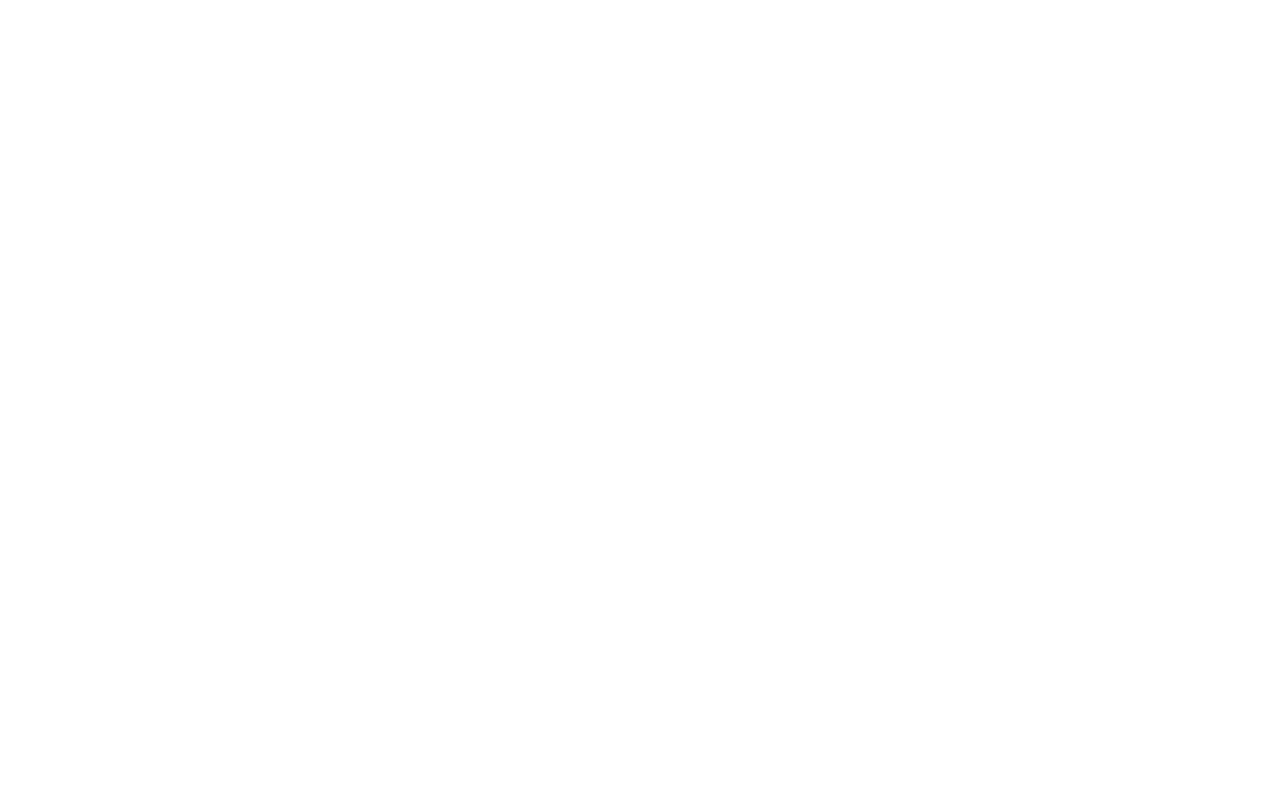
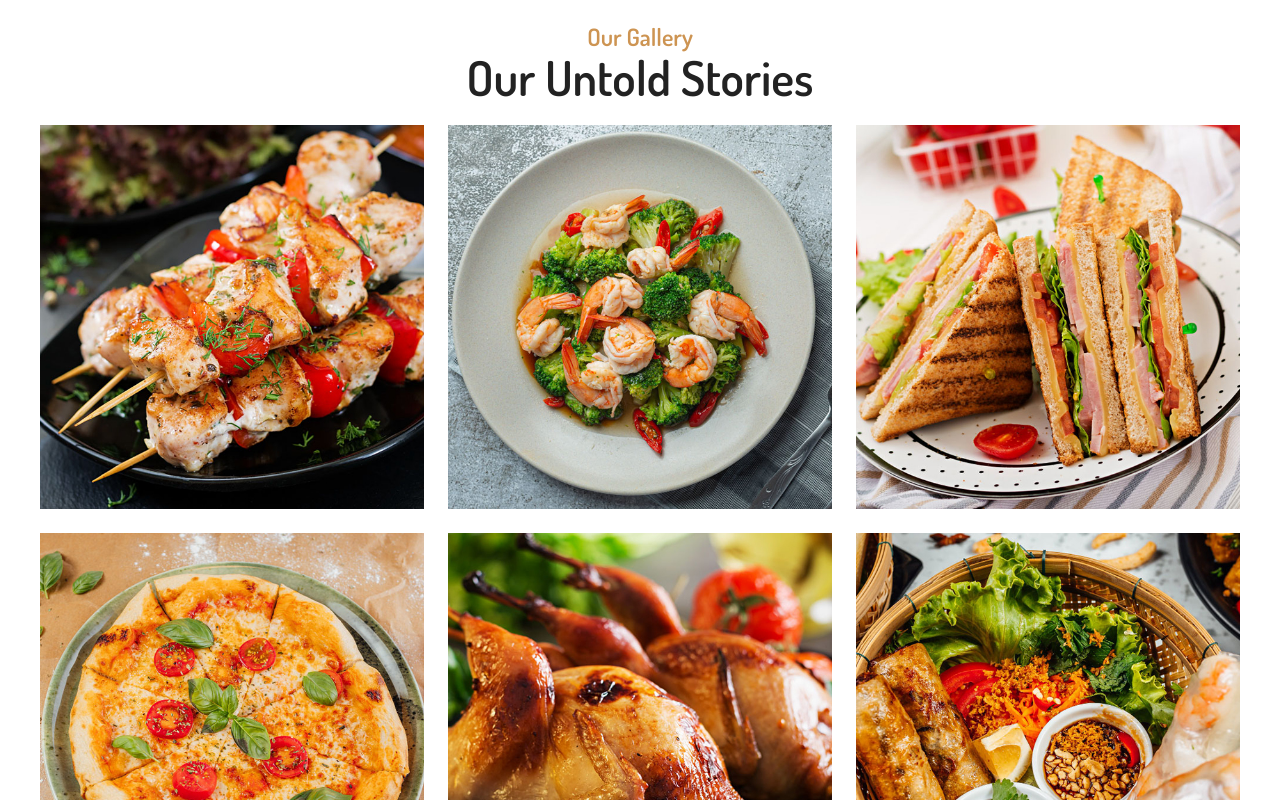
Before and after one commit to MatheusCaires04/food-website, a React (Vite) app: page / in a window 1280 px wide. Shown: the part 2000-2800 px from the top of the page. Before the commit the page ends 1905 px from the top, so only its background shows below. Built offline with nearby package versions, Linux system fonts and the light colour scheme.

Commit message:
Projeto em andamento

```diff
--- a/package.json
+++ b/package.json
@@ -14,6 +14,7 @@
     "react": "^18.2.0",
     "react-dom": "^18.2.0",
     "react-icons": "^4.6.0",
+    "react-lightgallery": "^0.9.0",
     "swiper": "^8.4.4",
     "tailwindcss": "^3.2.2"
   },
--- a/src/App.jsx
+++ b/src/App.jsx
@@ -1,5 +1,6 @@
 import About from "./components/About";
 import Food from "./components/Food";
+import GalleryFood from "./components/GalleryFood";
 import Header from "./components/Header";
 import Hero from "./components/Hero";
 
@@ -10,6 +11,7 @@
       <Hero />
       <About />
       <Food />
+      <GalleryFood />
     </>
   );
 }
--- a/src/components/CardFood.jsx
+++ b/src/components/CardFood.jsx
@@ -3,7 +3,7 @@
 const CardFood = (props) => {
   return (
     <div className="flex flex-col items-center">
-      <img src={props.imageFood} alt="" className="w-[30%] md:w-[40%]" />
+      <img src={props.imageFood} alt="" className="w-[50%] md:w-[60%]" />
       <strong className="text-2xl mt-6 mb-3">{props.nameFood}</strong>
       <span className="text-xl text-peru">{props.priceFood}</span>
     </div>
--- /dev/null
+++ b/src/components/CardGalleryFood.jsx
@@ -0,0 +1,18 @@
+import React from "react";
+
+import { MdAdd } from "react-icons/md";
+
+const CardGalleryFood = (props) => {
+  return (
+    <a href={props.urlGalleryImage} className="relative hover__gallery">
+      <div className=" bg-peru">
+        <img src={props.imageGallery} alt="/" />
+        <div className="absolute top-0 left-0 h-full w-full flex items-center justify-center bg-black/80 text-white text-7xl opacity-0 duration-200">
+          <MdAdd />
+        </div>
+      </div>
+    </a>
+  );
+};
+
+export default CardGalleryFood;
--- a/src/components/Food.jsx
+++ b/src/components/Food.jsx
@@ -2,21 +2,21 @@
 import { Swiper, SwiperSlide } from "swiper/react";
 import { Pagination, Navigation } from "swiper";
 
+import CardFood from "./CardFood";
 import { food } from "./ListFood";
+import Title from "./Title";
+import Subtitle from "./Subtitle";
 
 import "swiper/css";
 import "swiper/css/pagination";
 import "swiper/css/navigation";
-import CardFood from "./CardFood";
 
 const Food = () => {
   return (
     <div className="w-full px-8 py-10 bg-light-bg">
       <div className="max-w-[1200px] mx-auto text-center">
-        <h3 className="text-peru text-2xl font-semibold">Popular Dishes</h3>
-        <h1 className="text-black text-5xl font-semibold">
-          Our Delicious Food
-        </h1>
+        <Subtitle text="Popular Dishes" />
+        <Title text="Our Delicious Food" />
         <Swiper
           breakpoints={{
             0: {
--- /dev/null
+++ b/src/components/GalleryFood.jsx
@@ -0,0 +1,35 @@
+import React from "react";
+import Subtitle from "./Subtitle";
+import Title from "./Title";
+// import LightGallery from "lightgallery/react";
+
+import { ListGalleryFood } from "./ListGalleryFood";
+import CardGalleryFood from "./CardGalleryFood";
+
+// import "lightgallery/css/lightgallery.css";
+// import "lightgallery/css/lg-zoom.css";
+// import "lightgallery/css/lg-thumbnail.css";
+
+const GalleryFood = () => {
+  return (
+    <div className="w-full px-8 py-10">
+      <div className="max-w-[1200px] mx-auto text-center">
+        <Subtitle text="Our Gallery" />
+        <Title text="Our Untold Stories" />
+        <div className="grid grid-cols-2 md:grid-cols-3 gap-6 mt-6">
+          {ListGalleryFood.map((item, index) => {
+            return (
+              <CardGalleryFood
+                key={index}
+                urlGalleryImage={item.url}
+                imageGallery={item.url}
+              />
+            );
+          })}
+        </div>
+      </div>
+    </div>
+  );
+};
+
+export default GalleryFood;
--- /dev/null
+++ b/src/components/ListGalleryFood.js
@@ -0,0 +1,20 @@
+export const ListGalleryFood = [
+  {
+    url: "/assets/food-galler-img-1.jpg",
+  },
+  {
+    url: "/assets/food-galler-img-2.jpg",
+  },
+  {
+    url: "/assets/food-galler-img-3.jpg",
+  },
+  {
+    url: "/assets/food-galler-img-4.jpg",
+  },
+  {
+    url: "/assets/food-galler-img-5.jpg",
+  },
+  {
+    url: "/assets/food-galler-img-6.jpg",
+  },
+];
--- /dev/null
+++ b/src/components/Subtitle.jsx
@@ -0,0 +1,7 @@
+import React from "react";
+
+const Subtitle = (props) => {
+  return <h3 className="text-peru text-2xl font-semibold">{props.text}</h3>;
+};
+
+export default Subtitle;
--- /dev/null
+++ b/src/components/Title.jsx
@@ -0,0 +1,7 @@
+import React from "react";
+
+const Title = (props) => {
+  return <h1 className="text-black text-5xl font-semibold">{props.text}</h1>;
+};
+
+export default Title;
--- a/src/index.css
+++ b/src/index.css
@@ -48,3 +48,7 @@
     @apply opacity-100 scale-100 bg-white shadow-shadowG;
   }
 }
+
+.hover__gallery:hover > div > div {
+  @apply opacity-100;
+}
```
Also changed, not shown: 1 other file (tests, documents, lock files or other folders).
